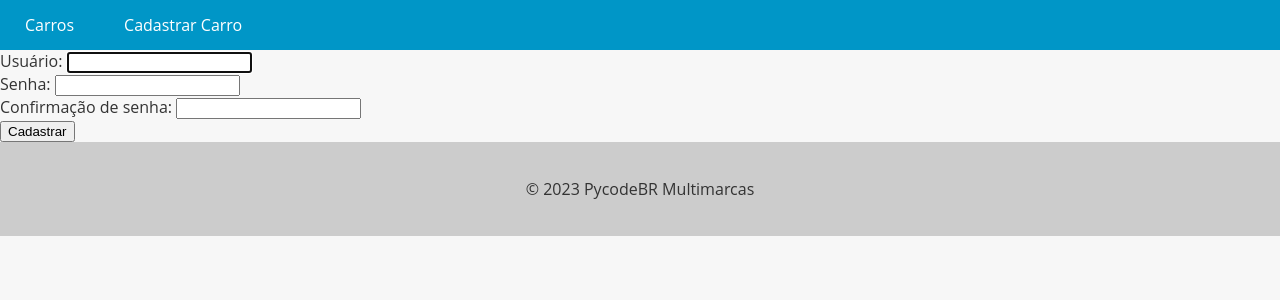
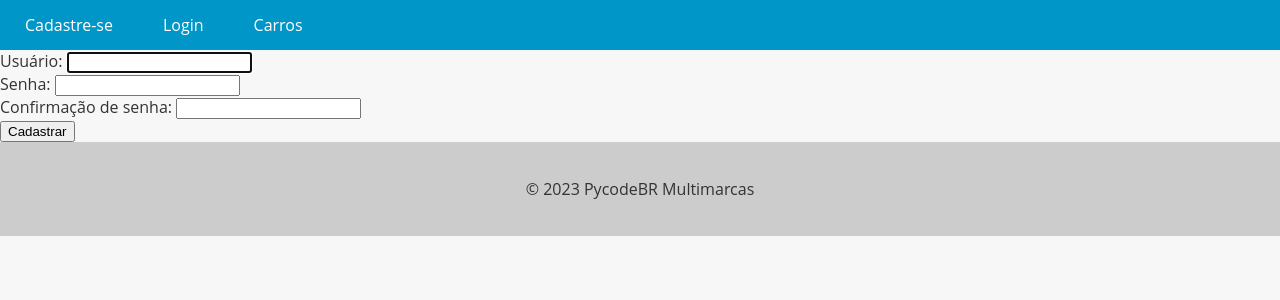
Before and after one commit to paulo-webdev/carros, a Django app: page /register/ in a window 1280 px wide. Shown: the top 300 px of the page. Run offline with Django 5.2, Linux system fonts and the light colour scheme.

Commit message:
criando condicionais para links no menu de navegação do template base

```diff
--- a/app/templates/base.html
+++ b/app/templates/base.html
@@ -72,8 +72,17 @@
   <header>
     <nav>
       <ul>
+        {% if user.is_authenticated %}
+          <li>Olá, {{ user.username}} </li>
+          <li><a href="{% url 'new_car' %}">Cadastrar Carro</a></li>
+        {% else %}
+          <li><a href="{% url 'register' %}">Cadastre-se</a></li>
+          <li><a href="{% url 'login' %}">Login</a></li>
+        {% endif %}
         <li><a href="{% url 'cars_list' %}">Carros</a></li>
-        <li><a href="{% url 'new_car' %}">Cadastrar Carro</a></li>
+        {% if user.is_authenticated %}
+          <li><a href="{% url 'logout' %}">Sair</a></li>
+        {% endif %}
       </ul>
     </nav>
   </header>
```
